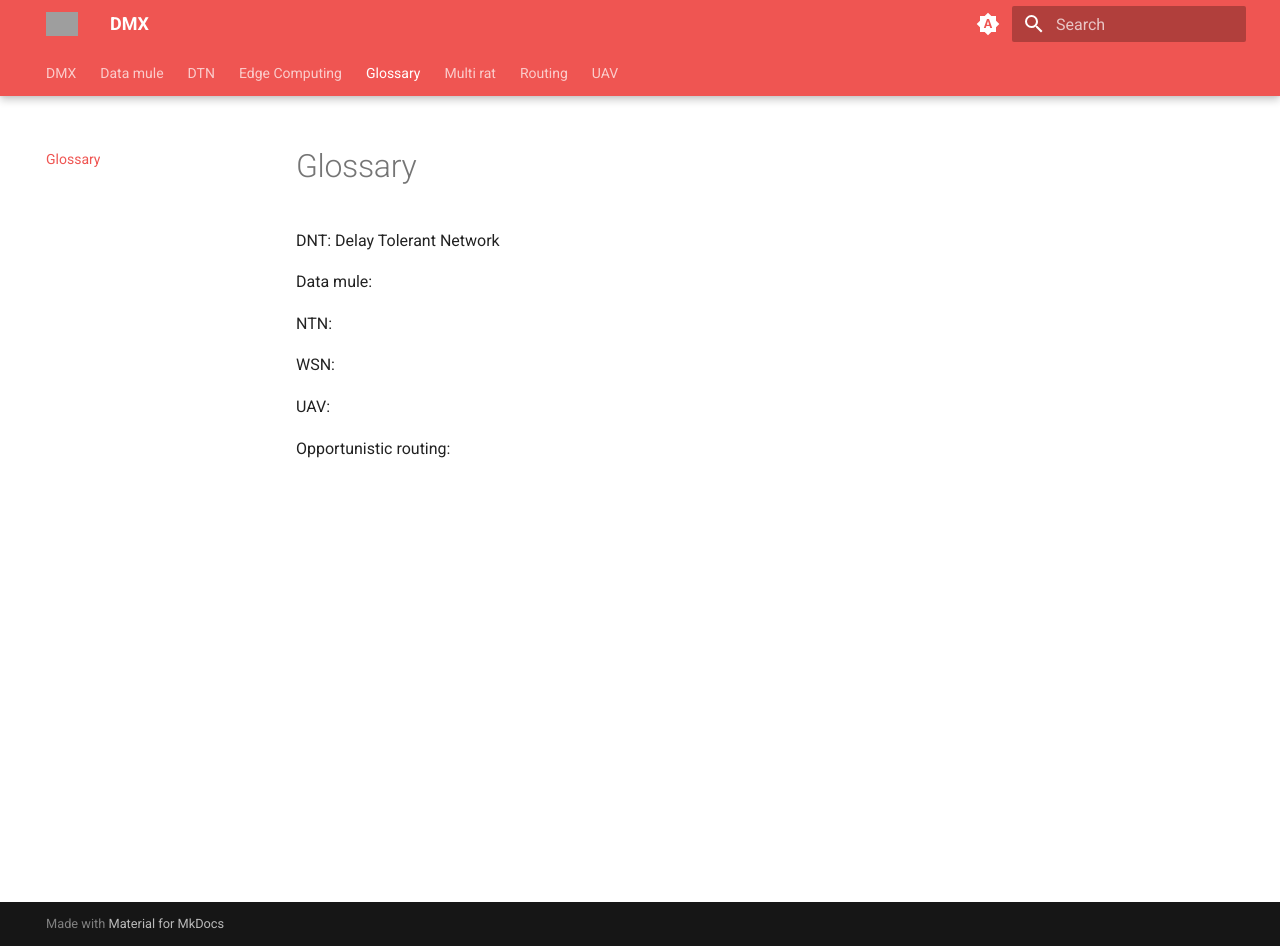
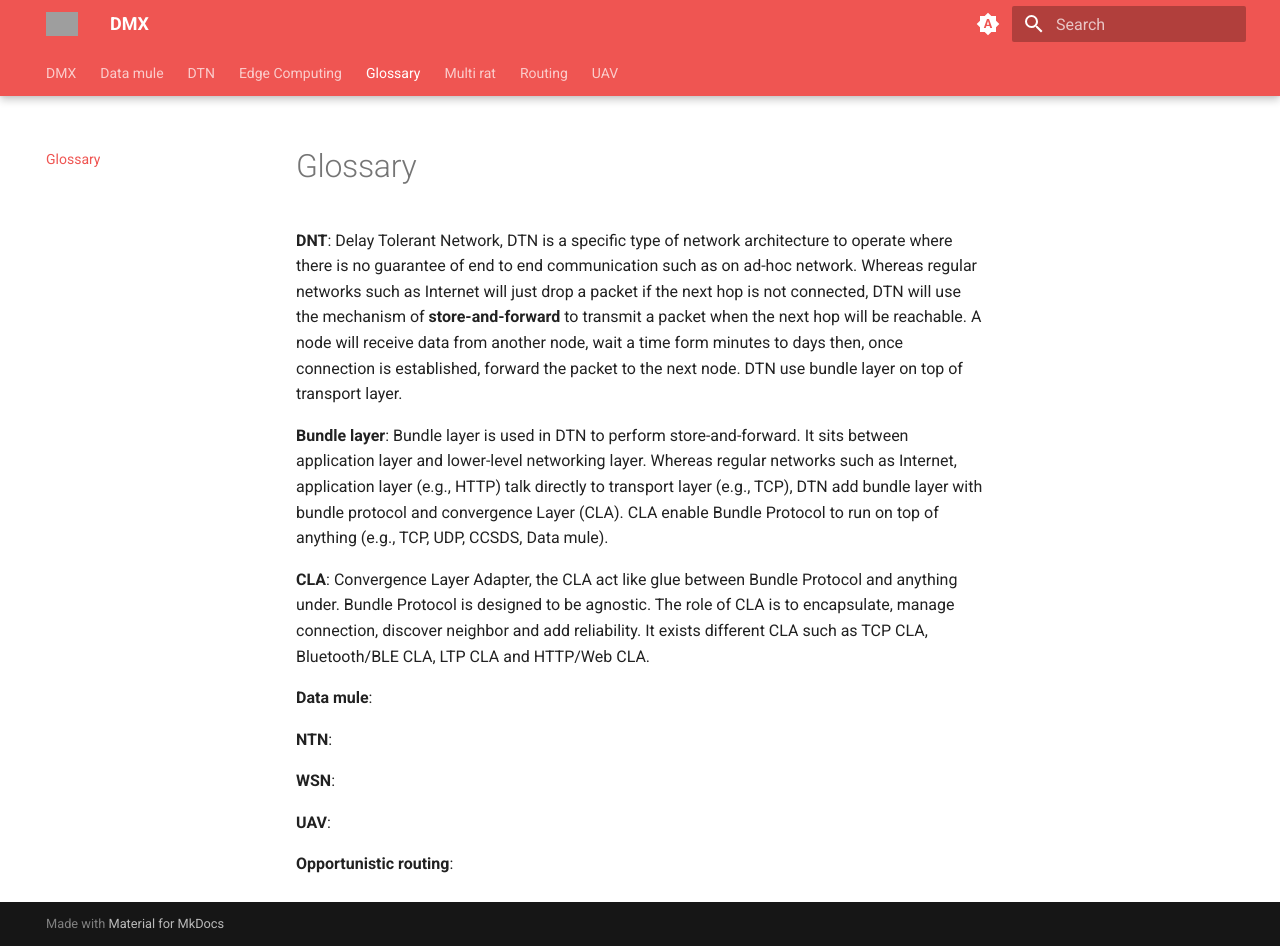
Before and after one commit to Yanis-Kouidri/DMX, an MkDocs documentation site: the page built from docs/glossary.md, in a window 1280 px wide and 946 px high. Built offline with MkDocs 1.6.1 and Material for MkDocs 9.7.7, drawn with Linux system fonts in a browser that asks for light colours; grey boxes are pictures that could not be loaded.

Commit message:
feat: add definitons

```diff
--- a/docs/glossary.md
+++ b/docs/glossary.md
@@ -1,13 +1,17 @@
 # Glossary
 
-DNT: Delay Tolerant Network
+**DNT**: Delay Tolerant Network, DTN is a specific type of network architecture to operate where there is no guarantee of end to end communication such as on ad-hoc network. Whereas regular networks such as Internet will just drop a packet if the next hop is not connected, DTN will use the mechanism of **store-and-forward** to transmit a packet when the next hop will be reachable. A node will receive data from another node, wait a time form minutes to days then, once connection is established, forward the packet to the next node. DTN use bundle layer on top of transport layer.
 
-Data mule:
+**Bundle layer**: Bundle layer is used in DTN to perform store-and-forward. It sits between application layer and lower-level networking layer. Whereas regular networks such as Internet, application layer (e.g., HTTP) talk directly to transport layer (e.g., TCP), DTN add bundle layer with bundle protocol and convergence Layer (CLA). CLA enable Bundle Protocol to run on top of anything (e.g., TCP, UDP, CCSDS, Data mule).
 
-NTN:
+**CLA**: Convergence Layer Adapter, the CLA act like glue between Bundle Protocol and anything under. Bundle Protocol is designed to be agnostic. The role of CLA is to encapsulate, manage connection, discover neighbor and add reliability. It exists different CLA such as TCP CLA, Bluetooth/BLE CLA, LTP CLA and HTTP/Web CLA.
 
-WSN:
+**Data mule**:
 
-UAV:
+**NTN**:
 
-Opportunistic routing:
+**WSN**:
+
+**UAV**:
+
+**Opportunistic routing**:
```
